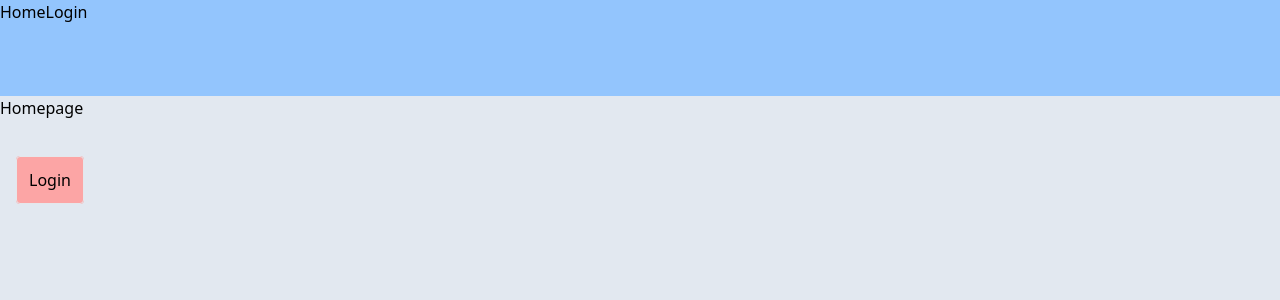
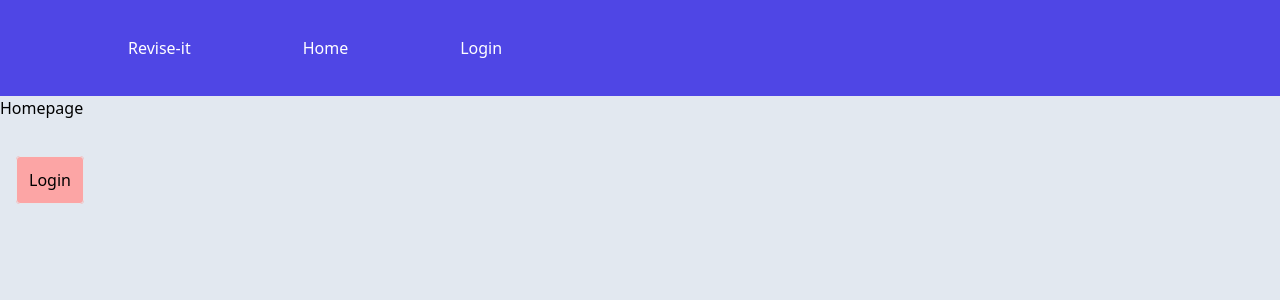
Before and after one commit to liam1703/revise-it, a Vue app in the folder frontend/: page / in a window 1280 px wide. Shown: the top 300 px of the page. Built offline with nearby package versions, Linux system fonts and the light colour scheme.

Commit message:
Update some styles and check go login function works

```diff
--- a/frontend/src/assets/base.css
+++ b/frontend/src/assets/base.css
@@ -1,3 +1,4 @@
 .background-base {
-  @apply bg-blue-300;
+  /* @apply bg-blue-400; */
+  @apply bg-indigo-600;
 }
--- a/frontend/src/components/navbar.vue
+++ b/frontend/src/components/navbar.vue
@@ -1,5 +1,6 @@
 <template>
-  <div class="w-full h-24 bg-blue-300 flex">
+  <div class="w-full h-24 background-base text-white flex space-x-28 pl-32 items-center">
+    <h1 class="">Revise-it</h1>
     <router-link to="/"><p>Home</p></router-link>
     <router-link to="/login"><p>Login</p></router-link>
   </div>
```
Also changed, not shown: 1 other file (tests, documents, lock files or other folders).
